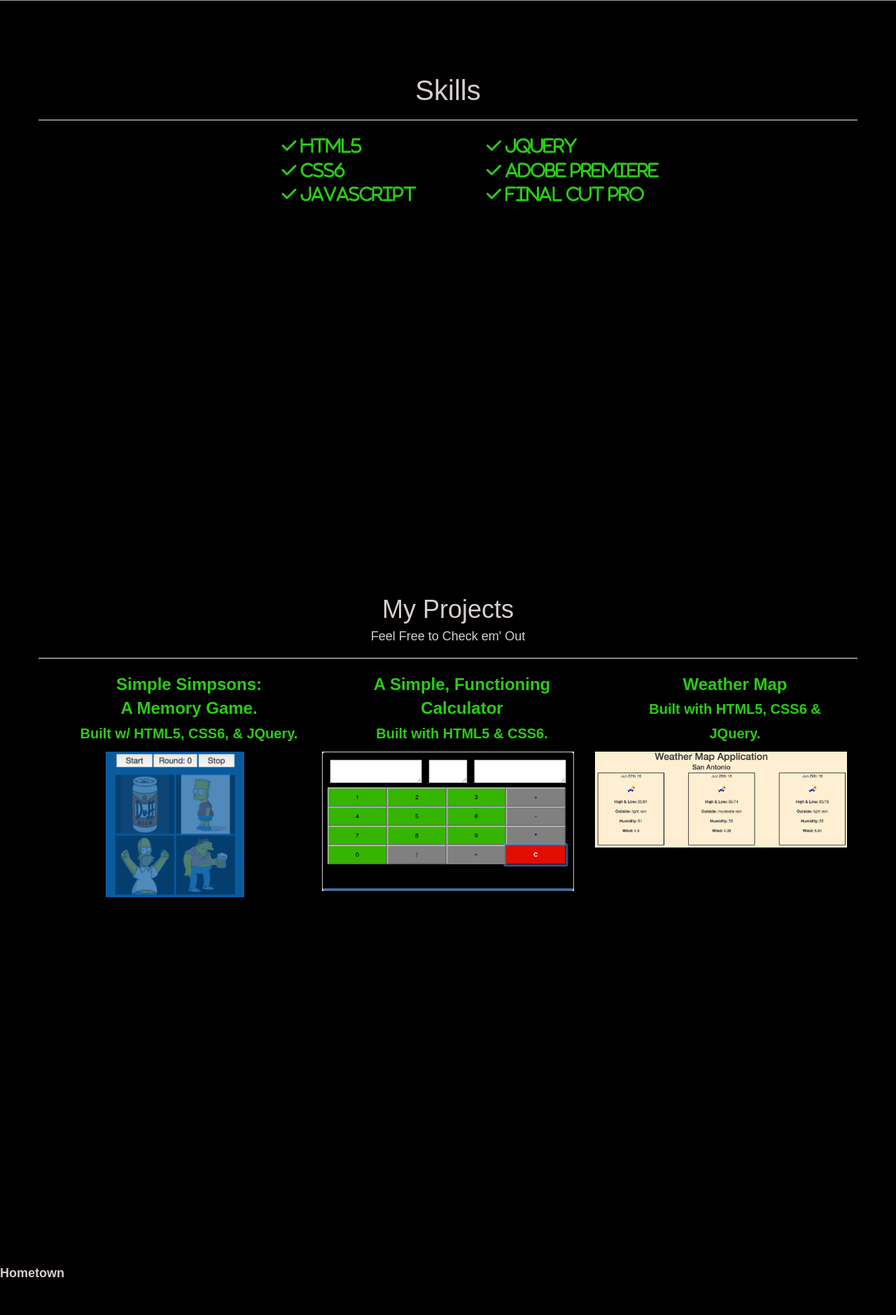
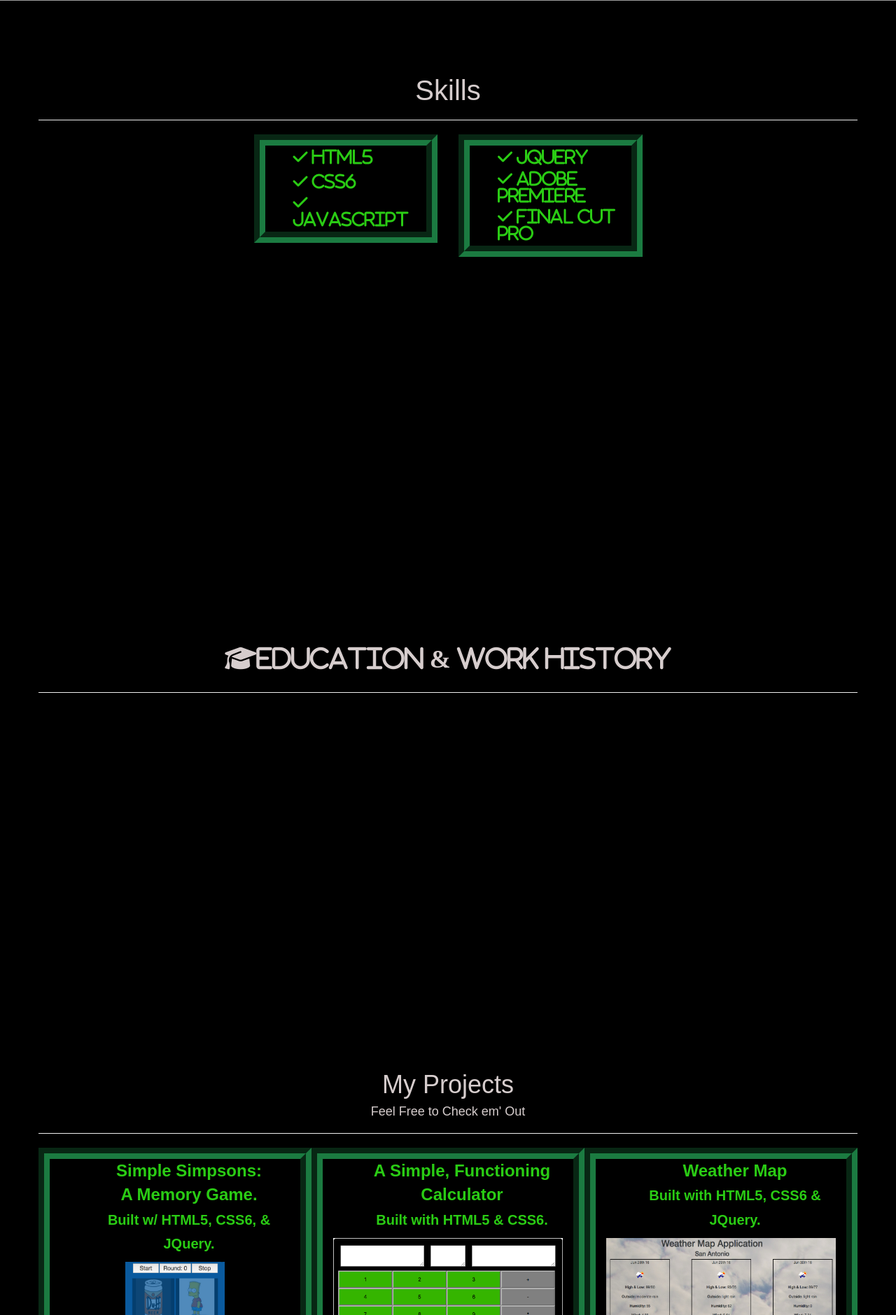
Before and after one commit to cmd1603/personal-site.dev, a PHP site: page /personal-site.html in a window 1280 px wide. Shown: the part 921-2800 px from the top of the page at 70% size. Run offline with PHP 8.4, Linux system fonts and the light colour scheme; some libraries are stand-ins or nearby versions; grey boxes are pictures that could not be loaded.

Commit message:
Saving personal site changes

```diff
--- a/public/css/personal_site_layout.css
+++ b/public/css/personal_site_layout.css
@@ -82,3 +82,22 @@ li {
 #check, .fancy {
     color: #2ACC14;
 }
+
+#list {
+    border-width: 16px;
+    border-color: #1b7b41;
+    border-style: groove;
+}
+
+#simpsons, #calculator {
+    border-width: 16px;
+    border-color: #1b7b41;
+    border-style: groove;
+}
+
+#map {
+    border-width: 16px;
+    border-color: #1b7b41;
+    border-style: groove;
+    height: 325px;
+}
--- a/public/index.html
+++ b/public/index.html
@@ -4,6 +4,6 @@
 	<title>Personal Site</title>
 </head>
 <body>
-
+<h1>Hello world</h1>
 </body>
 </html>
--- a/public/personal-site.html
+++ b/public/personal-site.html
@@ -25,7 +25,7 @@
         <span class="icon-bar"></span>
         <span class="icon-bar"></span>
       </button>
-      <a class="navbar-brand" href="#">Home</a>
+      <a class="navbar-brand" href="#">Chris Davila</a>
     </div>
 
 
@@ -39,9 +39,9 @@
           <a href="#" class="dropdown-toggle" data-toggle="dropdown" role="button" aria-haspopup="true" aria-expanded="false">Projects<span class="caret"></span></a>
 
           <ul class="dropdown-menu">
-            <li><a href="#">Action</a></li>
-            <li><a href="#">Another action</a></li>
-            <li><a href="#">Something else here</a></li>
+            <li><a href="http://simplesimon.dev/simplesimon.html">Simple Simpsons</a></li>
+            <li><a href="http://codeup.dev/calculator.html">Javascript Calculator</a></li>
+            <li><a href="http://codeup.dev/weather_map.html">Weather Map</a></li>
             <li role="separator" class="divider"></li>
             <li><a href="#">Separated link</a></li>
           </ul>
@@ -64,12 +64,10 @@
 
 <!-- /.begin-parallex scrolling -->
 
-
-
-
 <!-- first section -->
 <section>
-<div class='text-center'><img src="img/logo.png" id="logo"></div>
+<div class='text-center'><img src="img/logo.png" id="logo"><span style="font-family: Cursive; font-size: x-large">Software Developer</span></div>
+
   <div class='container'>
 
       <h1 style="text-align: center">Introduction</h1>
@@ -117,7 +115,7 @@
                   <i class="fa fa-check" id='check' aria-hidden="true"> Javascript</i>
                 </ul>
               </div>
-              <div class='col-md-6'>
+              <div class='col-md-3'>
                 <ul id="list" style="font-size: 24px">
                   <i class="fa fa-check" id='check' aria-hidden="true"> JQuery</i><br>
                   <i class="fa fa-check" id='check' aria-hidden="true"> Adobe Premiere</i><br>
@@ -130,6 +128,19 @@
 <br>
 <!-- end second section -->
   <div class="parallax-container" data-parallax="scroll" data-bleed="10" data-speed="0.2" data-image-src="img/field.jpg" data-natural-width="1400" data-natural-height="1400"></div>
+<!-- begin third section -->
+        <section>
+          <div class="container text-center">
+            <div class='row'>
+                <h1 id='education' i class="fa fa-graduation-cap" aria-hidden="true">Education & Work History</i></h1>
+
+          <hr>
+            </div>
+          </div>
+        </section>
+<!-- end thrid section -->
+
+<div class="parallax-container" data-parallax="scroll" data-bleed="10" data-image-src="img/texas_flag.jpg" data-natural-width="1279" data-natural-height="853"></div>
 
        <section>
           <div class="container text-center">
@@ -137,20 +148,20 @@
               <h1>My Projects</h1>
               <h4>Feel Free to Check em' Out</h4>
           <hr>
-          <div class="col-md-4" id='projects' style='font-size: 24px'>
+                <div class="col-md-4" id='simpsons' style='font-size: 24px'>
                     <ul>
                     <a class="fancy" href="http://simplesimon.dev/simplesimon.html" target="_blank">Simple Simpsons: <br>A Memory Game.<br><span style='font-size: 20px;'>Built w/ HTML5, CSS6, & JQuery.
-              </ul><img src="img/screen_shot.png" style='height: 50%; width: 55%' alt="Simple Simon"></a>
+                    </ul><img src="img/screen_shot.png" style='height: 50%; width: 43%' alt="Simple Simon"></a>
                 </div>
-          <div class="col-md-4" style='font-size: 24px'>
+                <div class="col-md-4" id='calculator' style='font-size: 24px'>
                     <ul>
                     <a class="fancy" href="http://codeup.dev/calculator.html" target="_blank">A Simple, Functioning Calculator<br><span style='font-size: 20px'>Built with HTML5 & CSS6.
                     </ul><img src="img/calculator.png" style='height: 100%; width: 100%' alt="Calculator"></a>
                 </div>
-          <div class="col-md-4" style='font-size: 24px'>
+                <div class="col-md-4" id='map' style='font-size: 24px'>
                     <ul>
                     <a class="fancy" href="http://codeup.dev/weather_map.html" target="_blank">Weather Map<br><span style='font-size: 20px'>Built with HTML5, CSS6 & JQuery.
-              </ul><img src="img/weather_map.png" style='height: 100%; width: 100%' alt="Weather Map"></a>
+                    </ul><img src="img/weathermap2.png" style='height: 61%; width: 100%' alt="Weather Map"></a>
                 </div>
             </div>
           </div>
@@ -160,7 +171,7 @@
 <!--     <div class="parallax-container" data-parallax="scroll" data-bleed="10" data-image-src="img/view.jpg" data-natural-width="1400" data-natural-height="900" style="height: 501px;"></div> -->
 
 
-    <div class="parallax-container" data-parallax="scroll" data-bleed="10" data-image-src="img/texas_flag.jpg" data-natural-width="1279" data-natural-height="853"></div>
+
     <div class="parallax-container" data-parallax="scroll" data-bleed="10" data-image-src="img/dallas_skyline.jpg" data-natural-width="1053" data-natural-height="463">Hometown</div>
     <div class="parallax-container" data-parallax="scroll" data-bleed="10" data-image-src="img/challenger3.jpg" data-natural-width="1600" data-natural-height="544">Hobbies</div>
 
@@ -214,7 +225,7 @@
 <!-- end of third section -->
 
         <footer>
-        <div class="col-md-12 text-center">
+            <div class="text-center">
                 <a href="https://www.linkedin.com/in/chris-davila-6462a960?trk=nav_responsive_tab_profile" target="_blank"><i class="fa fa-linkedin fa-2x"></i></a>
                 <a href="https://www.facebook.com/chris.davila86" target="_blank"><i class="fa fa-facebook fa-2x"></i></a>
                 <a href="https://twitter.com/mr_chrisD" target="_blank"><i class="fa fa-twitter fa-2x"></i></a>
```
Also changed, not shown: public/img/weathermap2.png (added), 1 other file. Lines whose indentation alone changed are shown as unchanged.
